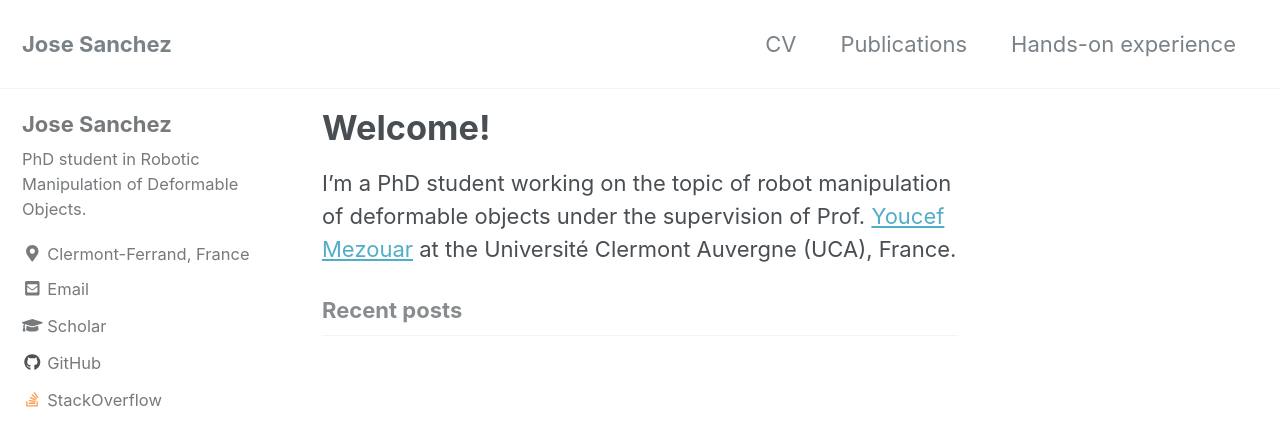
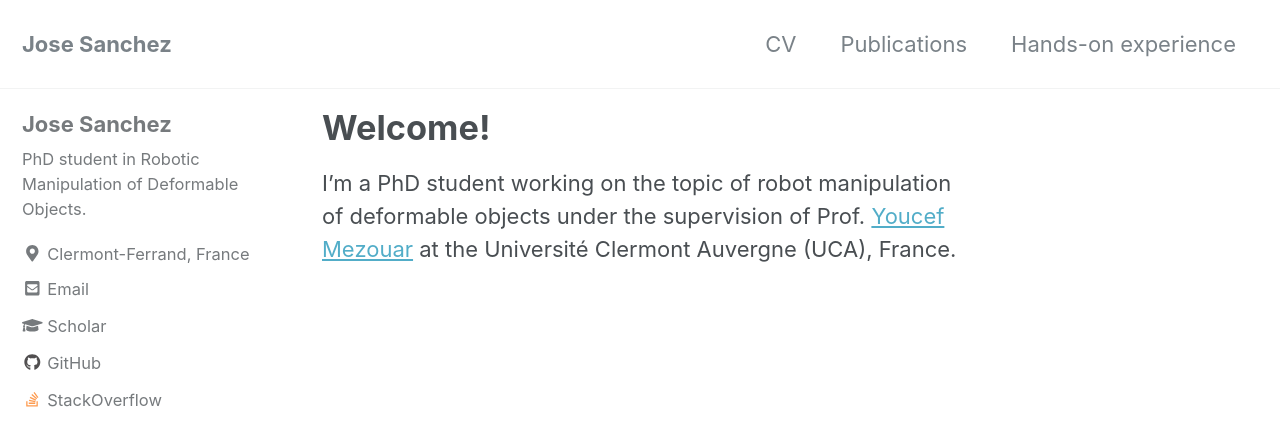
Before and after one commit to jsanch2s/jsanch2s.github.io, a Jekyll site: the page built from _pages/about.md, in a window 1280 px wide and 900 px high. Shown: the top 446 px of the window. Built offline with Jekyll 4.4.1, drawn with Linux system fonts in a browser that asks for light colours; cached includes are drawn as plain includes; nearby versions of some CDN libraries; our own code applies the rules of GitHub Pages for plain Markdown files.

Commit message:
Remove recent posts header

```diff
--- a/_layouts/home.html
+++ b/_layouts/home.html
@@ -4,8 +4,6 @@ layout: archive
 
 {{ content }}
 
-<h3 class="archive__subtitle">{{ site.data.ui-text[site.locale].recent_posts | default: "Recent Posts" }}</h3>
-
 {% for post in paginator.posts %}
   {% include archive-single.html %}
 {% endfor %}
```
